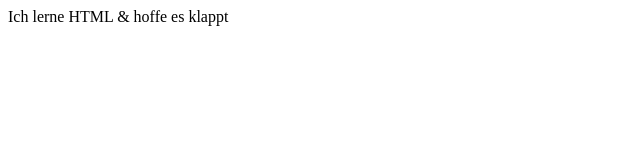
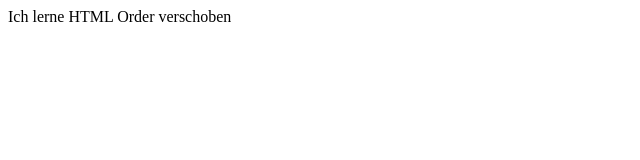
Before and after one commit to IU-Webprogrammierung/web-programmierung-katrinhahn, a plain HTML site: page index.html in a window 1280 px wide. Shown: the full height of the page, 0-640 px from the left. Drawn offline with Linux system fonts and the light colour scheme.

```diff
--- a/index.html
+++ b/index.html
@@ -6,6 +6,6 @@
     <title>Titel</title>
 </head>
 <body>
-Ich lerne HTML & hoffe es klappt
+Ich lerne HTML Order verschoben
 </body>
 </html>
```
